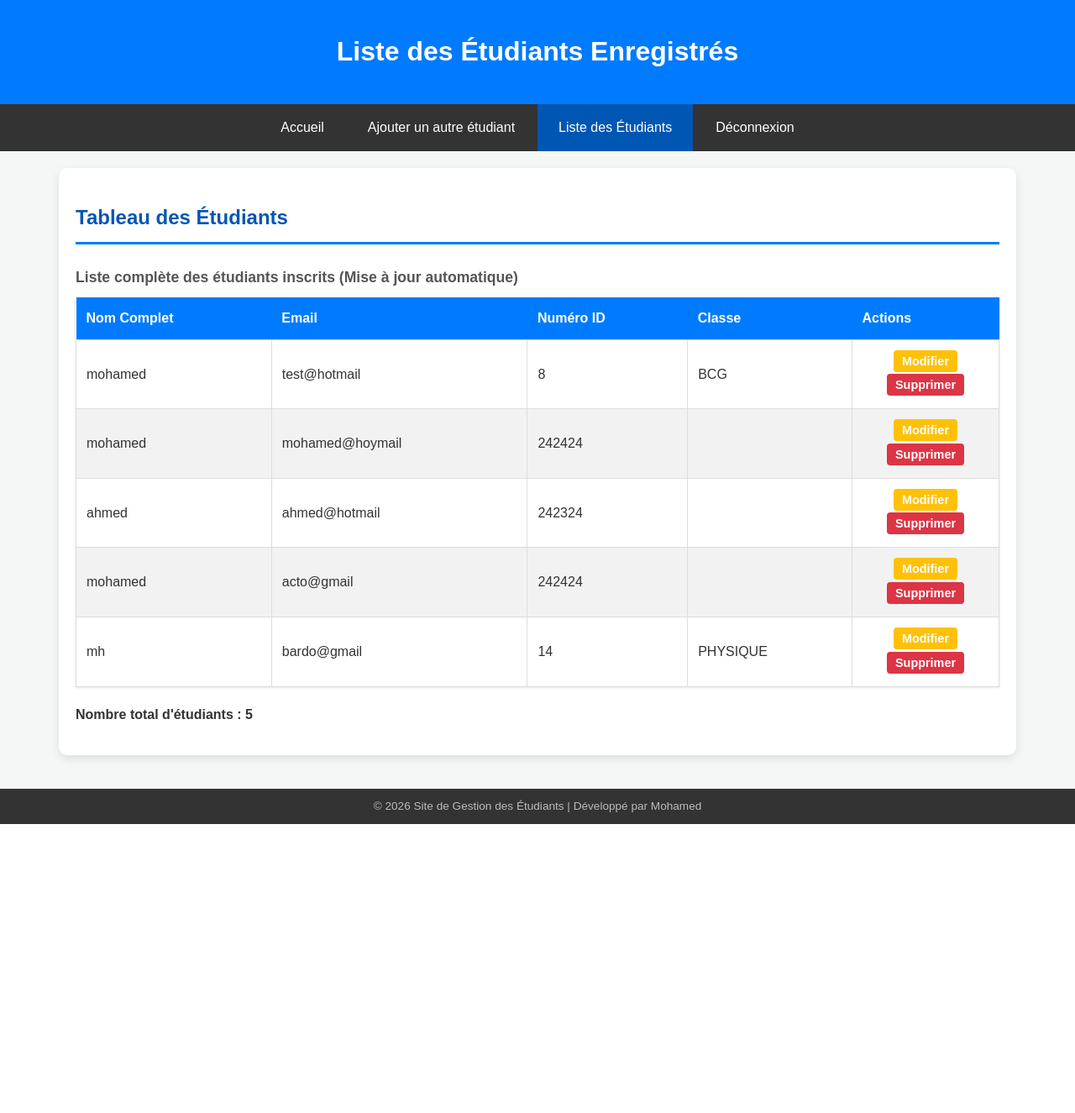
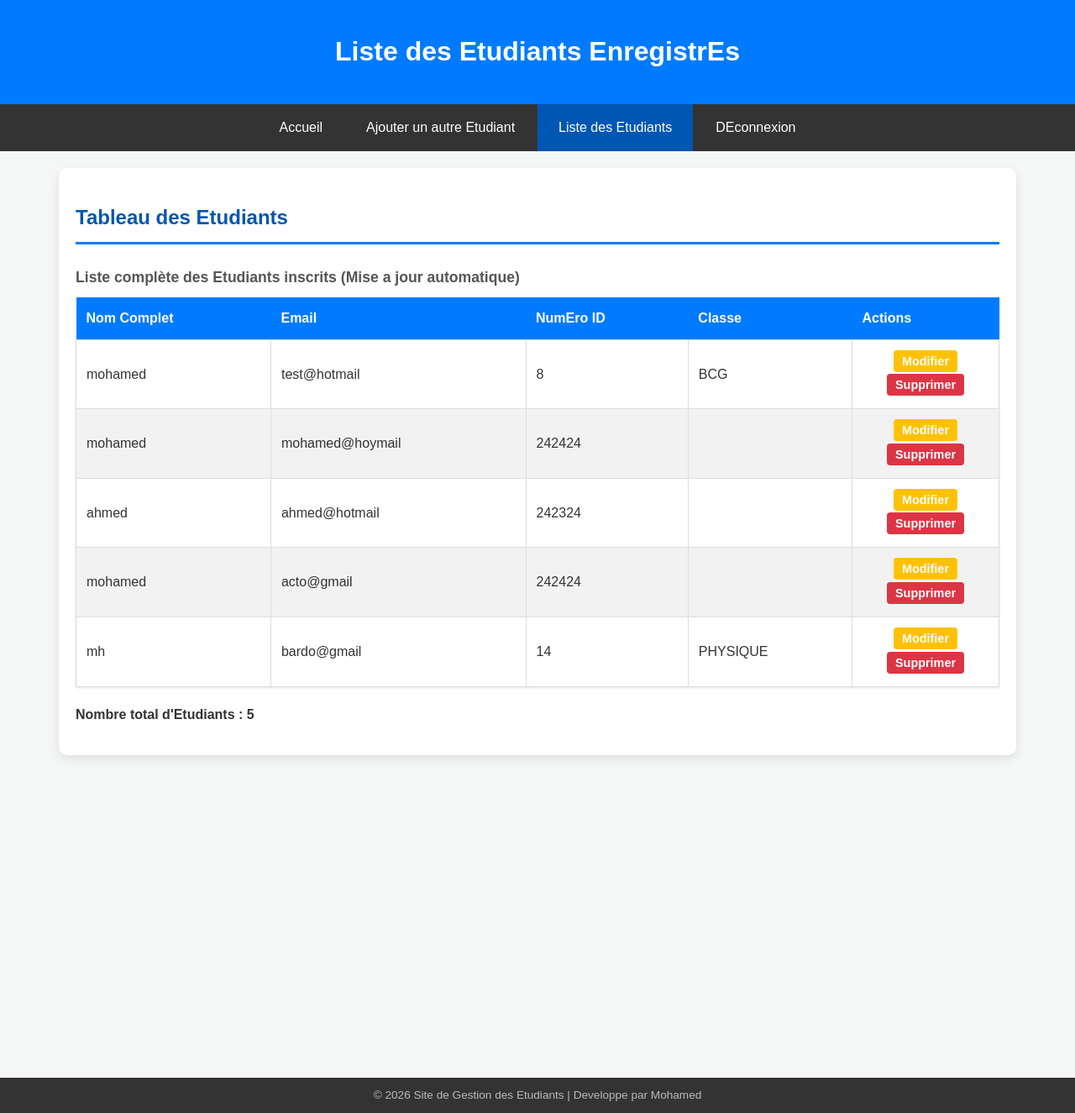
Before and after one commit to daniel-wix/Flask-Students, a Flask app: page /students in a window 1280 px wide. Shown: the whole page at 84% size. Before the commit the page ends 981 px from the top, so only its background shows below. Run offline with Flask 3, Linux system fonts and the light colour scheme; the visitor is signed in with stand-in values (Sample User, id 1).

Commit message:
Add more comments to clarify the project

```diff
--- a/app.py
+++ b/app.py
@@ -1,167 +1,199 @@
+import json
+import os
 from flask import Flask, render_template, request, redirect, url_for, flash, session
-import json
-import os # 💡 للاستيراد من متغيرات البيئة
 
-# --- إعداد التطبيق والبيئة ---
+# --- Configuration de l'application Flask ---
 app = Flask(__name__)
-# القراءة من متغيرات البيئة (التي ستضيفها في Render)
-app.secret_key = os.environ.get('SECRET_KEY', 'votre_cle_secrete_ici_par_defaut')
 
-# بيانات الدخول يتم قراءتها من متغيرات البيئة في Render
-ADMIN_USERNAME = os.environ.get('ADMIN_USERNAME')
-ADMIN_PASSWORD = os.environ.get('ADMIN_PASSWORD')
+# La cle secrete est OBLIGATOIRE pour utiliser les sessions (securite)
+# Nous la recuperons depuis les variables d'environnement de Render pour plus de securite
+app.secret_key = os.environ.get('SECRET_KEY', 'default_secret_key_dev')
 
-# --- وظائف التعامل مع JSON ---
+# --- Configuration de l'authentification (Recuperation des variables d'environnement (render)) ---
+ADMIN_USERNAME = os.environ.get('ADMIN_USERNAME', 'mohamed.cyber@hotmail') # Le nom d'utilisateur est stocke sur Render
+ADMIN_PASSWORD = os.environ.get('ADMIN_PASSWORD', 'default_password')
+
+# --- Chemin du fichier de donnees JSON (Stockage temporaire) ---
+DATA_FILE = 'students.json'
+
+# --- Fonctions de Gestion de Donnees (CRUD - JSON) ---
+
 def get_students_data():
-    """Lis les données des étudiants depuis le fichier JSON."""
+    """
+    Lis les donnees des etudiants depuis le fichier JSON.
+    Gere les erreurs si le fichier n'existe pas ou s'il est mal formate (vide).
+    """
     try:
-        with open('students.json', 'r', encoding='utf-8') as f:
+        with open(DATA_FILE, 'r', encoding='utf-8') as f:
+            # L'encodage 'utf-8' est necessaire pour supporter les accents français
             return json.load(f)
     except (FileNotFoundError, json.JSONDecodeError):
-        # في حالة عدم العثور على الملف، يتم إنشاء ملف فارغ
+        # En cas d'erreur (fichier non trouve ou vide), retourne une liste vide
         return []
 
 def save_students_data(data):
-    """Enregistre les données des étudiants dans le fichier JSON."""
-    with open('students.json', 'w', encoding='utf-8') as f:
+    """
+    enregistre les donnees des etudiants dans le fichier JSON.
+    """
+    with open(DATA_FILE, 'w', encoding='utf-8') as f:
+        # indent=4 pour un formatage lisible par l'homme
+        # ensure_ascii=False pour afficher les caracteres accentues sans encodage unicode
         json.dump(data, f, indent=4, ensure_ascii=False)
 
-# ----------------------------------------
-# --- مسارات التطبيق (Routes) ---
-# ----------------------------------------
+# --- Decorateur de Securite ---
+
+def login_required(func):
+    """
+    Decorateur qui verifie si l'utilisateur est connecte avant d'autoriser l'acces à la route.
+    """
+    def wrapper(*args, **kwargs):
+        # Verifie si la session ne contient pas 'logged_in' ou si la valeur est False
+        if 'logged_in' not in session or not session['logged_in']:
+            flash("Veuillez vous connecter pour acceder à cette page.", 'error')
+            # Redirige vers la page de connexion
+            return redirect(url_for('login'))
+
+        # Si la connexion est valide, execute la fonction de route originale
+        return func(*args, **kwargs)
+
+    # Corrige le nom de la fonction pour Flask (pour change le nome de les fonction avec (@login_required) )
+    wrapper.__name__ = func.__name__
+    return wrapper
+
+# --- Routes de l'Application ---
 
 @app.route('/')
 def index():
+    """
+    Affiche la page d'accueil.
+    """
     return render_template('index.html')
 
-@app.route('/register', methods=['GET', 'POST'])
-def register():
-    if request.method == 'POST':
-
-        new_id = request.form.get('id')
-        new_email = request.form['email']
-        all_students = get_students_data()
-
-        # التحقق من تكرار الـ ID والـ Email
-        id_exists = any(str(student.get('id')) == new_id for student in all_students)
-        email_exists = any(student.get('email') == new_email for student in all_students)
-
-        if id_exists:
-            flash(f"Erreur : Le Numéro ID '{new_id}' est déjà utilisé.", 'error')
-            return redirect(url_for('register'))
-
-        if email_exists:
-            flash(f"Erreur : L'Email '{new_email}' est déjà utilisé.", 'error')
-            return redirect(url_for('register'))
-
-        # الحفظ
-        new_student = {
-            'id': new_id,
-            'name': request.form['name'],
-            'email': new_email,
-            'classe': request.form.get('classe', 'Non spécifiée')
-        }
-
-        all_students.append(new_student)
-        save_students_data(all_students)
-
-        flash("Succès : Étudiant enregistré avec succès!", 'success')
-        return redirect(url_for('show_students'))
-
-    return render_template('register.html')
-
-# --- مسارات الدخول والحماية ---
 @app.route('/login', methods=['GET', 'POST'])
 def login():
+    """
+    Gere la connexion de l'administrateur.
+    """
     if request.method == 'POST':
-        username = request.form['username']
-        password = request.form['password']
+        username = request.form.get('username')
+        password = request.form.get('password')
 
-        # 💡 التحقق من بيانات الدخول ضد المتغيرات المخزنة في البيئة
+        # Verification des identifiants
         if username == ADMIN_USERNAME and password == ADMIN_PASSWORD:
             session['logged_in'] = True
-            flash('Succès : Connexion réussie!', 'success')
+            flash('Connexion reussie !', 'success')
             return redirect(url_for('show_students'))
         else:
-            flash('Erreur : Nom d\'utilisateur ou mot de passe incorrect.', 'error')
+            flash('Nom d\'utilisateur ou mot de passe incorrect.', 'error')
 
+    # Affiche la page de connexion (pour la methode GET ou en cas d'echec)
     return render_template('login.html')
 
 @app.route('/logout')
 def logout():
     session.pop('logged_in', None)
-    flash('Succès : Vous avez été déconnecté.', 'success')
+    flash('Vous avez ete deconnecte.', 'success')
     return redirect(url_for('index'))
 
-# دالة مساعدة للتحقق من تسجيل الدخول
-def login_required(func):
-    """Decorator to require login for certain routes."""
-    def wrapper(*args, **kwargs):
-        if 'logged_in' not in session or not session['logged_in']:
-            flash("Veuillez vous connecter pour accéder à cette page.", 'error')
-            return redirect(url_for('login'))
-        return func(*args, **kwargs)
-    wrapper.__name__ = func.__name__
-    return wrapper
-
-# --- المسارات المحمية ---
-
 @app.route('/students')
-@login_required # 💡 تطبيق الحماية
+@login_required #  Application du decorateur de securite
 def show_students():
     students = get_students_data()
     return render_template('students_table.html', students=students)
 
+@app.route('/register', methods=['GET', 'POST'])
+def register():
+    """
+    Gere l'enregistrement d'un nouvel etudiant.
+    """
+    students = get_students_data()
 
-@app.route('/delete/<student_id>', methods=['POST'])
-@login_required # 💡 تطبيق الحماية
+    if request.method == 'POST':
+        # Recuperation des donnees du formulaire
+        new_id = request.form.get('id')
+        new_email = request.form.get('email')
+
+        # --- Verification d'unicite ---
+        id_exists = any(s['id'] == new_id for s in students)
+        email_exists = any(s['email'] == new_email for s in students)
+
+        if id_exists:
+            flash(f"Erreur : L'ID '{new_id}' est dejà utilise.", 'error')
+        elif email_exists:
+            flash(f"Erreur : L'Email '{new_email}' est dejà utilise.", 'error')
+        else:
+            # Creation du nouvel etudiant
+            new_student = {
+                'id': new_id,
+                'name': request.form.get('name'),
+                'email': new_email,
+                'major': request.form.get('major')
+            }
+
+            students.append(new_student)
+            save_students_data(students)
+
+            flash("etudiant enregistre avec succes !", 'success')
+            return redirect(url_for('show_students'))
+
+    return render_template('register.html')
+
+
+@app.route('/edit/<student_id>', methods=['GET', 'POST'])
+@login_required #  Route protegee
+def edit_student(student_id):
+    """
+    Affiche et gere la modification des donnees d'un etudiant specifique.
+    """
+    students = get_students_data()
+
+    # Recherche de l'etudiant à modifier
+    student = next((s for s in students if s['id'] == student_id), None)
+
+    if student is None:
+        flash("Erreur : etudiant non trouve.", 'error')
+        return redirect(url_for('show_students'))
+
+    if request.method == 'POST':
+        new_email = request.form.get('email')
+
+        # Verification d'unicite de l'email (doit etre unique sauf pour l'etudiant actuel)
+        email_exists = any(s['email'] == new_email and s['id'] != student_id for s in students)
+
+        if email_exists:
+            flash(f"Erreur : L'Email '{new_email}' est dejà utilise par un autre etudiant.", 'error')
+        else:
+            # Mise à jour des donnees
+            student['name'] = request.form.get('name')
+            student['email'] = new_email
+            student['major'] = request.form.get('major')
+
+            save_students_data(students)
+            flash(f"Donnees de {student['name']} mises à jour avec succes !", 'success')
+            return redirect(url_for('show_students'))
+
+    return render_template('edit_student.html', student=student)
+
+@app.route('/delete/<student_id>')
+@login_required # Route protegee
 def delete_student(student_id):
-    all_students = get_students_data()
 
-    updated_students = [student for student in all_students if str(student.get('id')) != student_id]
+    students = get_students_data()
 
-    if len(updated_students) < len(all_students):
-        save_students_data(updated_students)
-        flash("Succès : Étudiant supprimé avec succès.", 'success')
+    # Creation d'une nouvelle liste excluant l'etudiant à supprimer
+    initial_length = len(students)
+    students = [s for s in students if s['id'] != student_id]
+
+    if len(students) < initial_length:
+        # Si la longueur a change, l'etudiant a ete supprime
+        save_students_data(students)
+        flash("etudiant supprime avec succes.", 'success')
     else:
-        flash("Erreur : Étudiant non trouvé.", 'error')
+        flash("Erreur : Impossible de trouver l'etudiant à supprimer.", 'error')
 
     return redirect(url_for('show_students'))
 
-
-@app.route('/edit/<student_id>', methods=['GET'])
-@login_required # 💡 تطبيق الحماية
-def edit_student(student_id):
-    all_students = get_students_data()
-
-    student_to_edit = next((student for student in all_students if str(student.get('id')) == student_id), None)
-
-    if student_to_edit:
-        return render_template('edit_student.html', student=student_to_edit)
-
-    flash("Erreur : Étudiant à modifier non trouvé.", 'error')
-    return redirect(url_for('show_students'))
-
-
-@app.route('/update/<student_id>', methods=['POST'])
-@login_required # 💡 تطبيق الحماية
-def update_student(student_id):
-    all_students = get_students_data()
-
-    for student in all_students:
-        if str(student.get('id')) == student_id:
-
-            student['name'] = request.form['name']
-            student['email'] = request.form['email']
-            student['classe'] = request.form.get('classe', 'Non spécifiée')
-
-            save_students_data(all_students)
-            flash("Succès : Informations de l'étudiant mises à يوم.", 'success')
-            return redirect(url_for('show_students'))
-
-    flash("Erreur : Impossible de mettre à jour. Étudiant non trouvé.", 'error')
-    return redirect(url_for('show_students'))
-
+# --- Demarrage de l'Application ---
 if __name__ == '__main__':
-    # تأكد أنك لا تستخدم هذا التشغيل في بيئة الإنتاج على Render
+    # Demarre l'application Flask
     app.run(debug=True)
--- a/static/style.css
+++ b/static/style.css
@@ -1,7 +1,7 @@
-/* --- الإعدادات العامة والتنسيقات الأساسية --- */
+/* --- base style--- */
 body {
     font-family: 'Arial', sans-serif;
-    background-color: #f4f7f6; /* خلفية خفيفة */
+    background-color: #f4f7f6;
     color: #333;
     margin: 0;
     padding: 0;
@@ -25,9 +25,9 @@ body {
     margin-bottom: 25px;
 }
 
-/* --- تنسيق الـ Header وقائمة التنقل --- */
+/* --- Header style--- */
 .main-header {
-    background-color: #007bff; /* أزرق أساسي */
+    background-color: #007bff;
     color: white;
     padding: 15px 0;
     text-align: center;
@@ -62,13 +62,13 @@ body {
     background-color: #0056b3;
 }
 
-/* --- تنسيق الـ Footer --- */
+/* --- Footer style --- */
 .main-footer {
     background-color: #333;
     color: #bbb;
     text-align: center;
     padding: 10px 0;
-    margin-top: 40px;
+    margin-top: 30%;
 }
 
 .footer-text {
@@ -76,7 +76,7 @@ body {
     margin: 0;
 }
 
-/* --- تنسيق رسائل Flash (الخطأ والنجاح) --- */
+/* --- flash messages style --- */
 .flash-messages {
     margin-bottom: 20px;
     padding: 10px;
@@ -91,21 +91,21 @@ body {
     border-radius: 5px;
 }
 
-/* لون للرسائل التي تحتوي على كلمة 'Erreur' */
+/*'Erreur messages style' */
 .alert:has(> *[class*="Erreur"]) {
     background-color: #f8d7da; /* خلفية حمراء فاتحة */
     color: #721c24; /* خط أحمر غامق */
     border: 1px solid #f5c6cb;
 }
 
-/* لون للرسائل التي تحتوي على كلمة 'Succès' */
+/* Succès messages style */
 .alert:has(> *[class*="Succès"]) {
-    background-color: #d4edda; /* خلفية خضراء فاتحة */
-    color: #155724; /* خط أخضر غامق */
+    background-color: #d4edda;
+    color: #155724;
     border: 1px solid #c3e6cb;
 }
 
-/* --- تنسيق الجداول (Table Styling) --- */
+/* --- (Table Styling) --- */
 .data-table {
     width: 100%;
     border-collapse: collapse;
@@ -128,7 +128,7 @@ body {
     text-align: left;
 }
 
-.table-row:nth-child(even) { /* تلوين الصفوف الزوجية */
+.table-row:nth-child(even) { /*Coloration des lignes paires*/
     background-color: #f2f2f2;
 }
 
@@ -147,7 +147,7 @@ body {
     color: #888;
 }
 
-/* --- تنسيق النموذج (Form Styling) --- */
+/* --- (Form Styling) --- */
 .data-form {
     max-width: 500px;
     margin: 0 auto;
@@ -177,7 +177,7 @@ body {
     font-size: 1em;
 }
 
-/* --- تنسيق الأزرار (Button Styling) --- */
+/* --- (Button Styling) --- */
 .btn {
     padding: 12px 20px;
     border: none;
@@ -188,7 +188,7 @@ body {
 }
 
 .btn-primary {
-    background-color: #28a745; /* أخضر للإرسال */
+    background-color: #28a745;
     color: white;
     width: 100%;
     font-size: 1.1em;
@@ -201,7 +201,7 @@ body {
 /* --- تنسيق أزرار الإجراءات في الجدول --- */
 .action-buttons {
     text-align: center;
-    width: 150px; /* لتحديد عرض العمود */
+    width: 150px; /*colone with*/
 }
 
 .btn-action {
@@ -214,7 +214,7 @@ body {
 }
 
 .btn-edit {
-    background-color: #ffc107; /* أصفر/برتقالي للتعديل */
+    background-color: #ffc107;
 }
 
 .btn-edit:hover {
@@ -222,8 +222,8 @@ body {
 }
 
 .btn-delete {
-    background-color: #dc3545; /* أحمر للحذف */
-    border: none; /* لأن زر الحذف button وليس a */
+    background-color: #dc3545;
+    border: none;
 }
 
 .btn-delete:hover {
--- a/templates/login.html
+++ b/templates/login.html
@@ -9,7 +9,7 @@
 <body>
 
     <header class="main-header">
-        <h1>Accès à la Liste des Étudiants</h1>
+        <h1>Acces a la Liste des etudiants</h1>
     </header>
 
     <nav class="main-nav">
@@ -18,7 +18,7 @@
             <li class="nav-item"><a href="{{ url_for('register') }}" class="nav-link">Inscription</a></li>
             <li class="nav-item"><a href="{{ url_for('login') }}" class="nav-link current">Connexion</a></li>
             {% if session.logged_in %}
-                <li class="nav-item"><a href="{{ url_for('logout') }}" class="nav-link">Déconnexion</a></li>
+                <li class="nav-item"><a href="{{ url_for('logout') }}" class="nav-link">Deconnexion</a></li>
             {% endif %}
         </ul>
     </nav>
@@ -55,7 +55,7 @@
     </main>
 
     <footer class="main-footer">
-        <p class="footer-text">&copy; 2026 Site de Gestion des Étudiants | Développé par Mohamed</p>
+        <p class="footer-text">&copy; 2026 Site de Gestion des etudiants | Developpe par Mohamed</p>
     </footer>
 </body>
 </html>
--- a/templates/students_table.html
+++ b/templates/students_table.html
@@ -3,35 +3,35 @@
 <head>
     <meta charset="UTF-8">
     <meta name="viewport" content="width=device-width, initial-scale=1.0">
-    <title>Liste des Étudiants Enregistrés</title>
+    <title>Liste des Etudiants EnregistrEs</title>
     <link rel="stylesheet" href="{{ url_for('static', filename='style.css') }}">
 </head>
 <body>
 
     <header class="main-header">
-        <h1>Liste des Étudiants Enregistrés</h1>
+        <h1>Liste des Etudiants EnregistrEs</h1>
     </header>
 
     <nav class="main-nav">
     <ul class="nav-list">
         <li class="nav-item"><a href="{{ url_for('index') }}" class="nav-link">Accueil</a></li>
-        <li class="nav-item"><a href="{{ url_for('register') }}" class="nav-link">Ajouter un autre étudiant</a></li>
-        <li class="nav-item"><a href="{{ url_for('show_students') }}" class="nav-link current">Liste des Étudiants</a></li>
+        <li class="nav-item"><a href="{{ url_for('register') }}" class="nav-link">Ajouter un autre Etudiant</a></li>
+        <li class="nav-item"><a href="{{ url_for('show_students') }}" class="nav-link current">Liste des Etudiants</a></li>
 
-        <li class="nav-item"><a href="{{ url_for('logout') }}" class="nav-link">Déconnexion</a></li>
+        <li class="nav-item"><a href="{{ url_for('logout') }}" class="nav-link">DEconnexion</a></li>
     </ul>
     </nav>
 
     <main class="container">
-        <h2 class="page-title">Tableau des Étudiants</h2>
+        <h2 class="page-title">Tableau des Etudiants</h2>
 
         <table class="data-table">
-            <caption class="table-caption">Liste complète des étudiants inscrits (Mise à jour automatique)</caption>
+            <caption class="table-caption">Liste complète des Etudiants inscrits (Mise a jour automatique)</caption>
             <thead>
                 <tr>
                     <th class="table-header">Nom Complet</th>
                     <th class="table-header">Email</th>
-                    <th class="table-header">Numéro ID</th>
+                    <th class="table-header">NumEro ID</th>
                     <th class="table-header">Classe</th>
                     <th class="table-header">Actions</th>
                 </tr>
@@ -53,19 +53,19 @@
                 </tr>
                 {% else %}
                 <tr class="table-row">
-                    <td colspan="5" class="table-data empty-message">Aucun étudiant n'est enregistré pour le moment.</td>
+                    <td colspan="5" class="table-data empty-message">Aucun Etudiant n'est enregistrE pour le moment.</td>
                 </tr>
                 {% endfor %}
             </tbody>
         </table>
 
         <p class="summary-text">
-            <b>Nombre total d'étudiants : {{ students | length }}</b>
+            <b>Nombre total d'Etudiants : {{ students | length }}</b>
         </p>
     </main>
 
     <footer class="main-footer">
-        <p class="footer-text">&copy; 2026 Site de Gestion des Étudiants | Développé par Mohamed</p>
+        <p class="footer-text">&copy; 2026 Site de Gestion des Etudiants | Developpe par Mohamed</p>
     </footer>
 </body>
 </html>
```
Also changed, not shown: templates/edit_student.html (+10 -10 lines), templates/index.html (+9 -9 lines), templates/register.html (+13 -13 lines).
